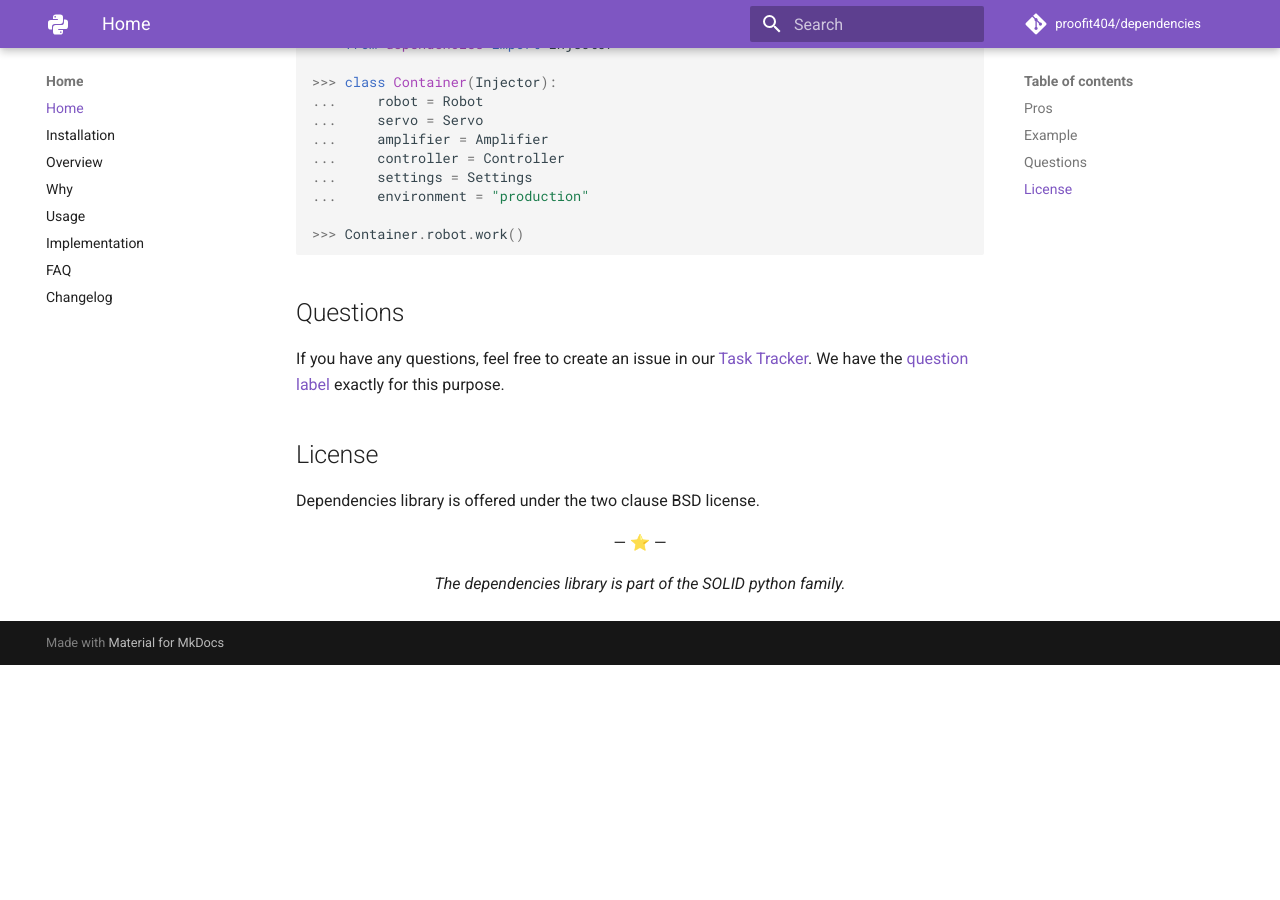
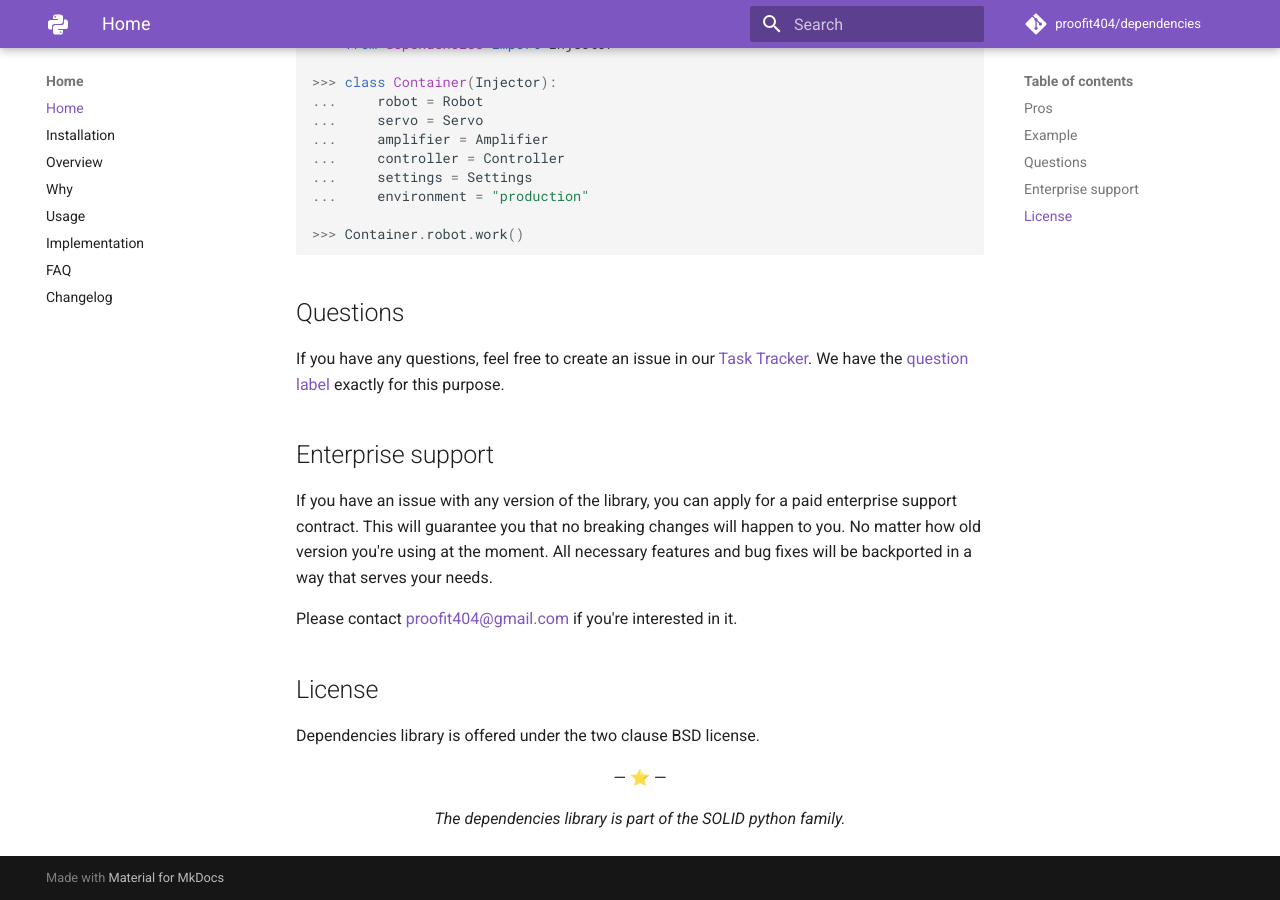
Before and after one commit to proofit404/dependencies, an MkDocs documentation site: the page built from docs/index.md, in a window 1280 px wide and 900 px high, scrolled down 1208 px. Built offline with MkDocs 1.6.1 and Material for MkDocs 9.7.7, drawn with Linux system fonts in a browser that asks for light colours; comment, search, counter and statistics services are not loaded; before the commit the page ends 1873 px from its top, so only the background shows below that.

Commit message:
docs: introduce enterprise support

```diff
--- a/docs/index.md
+++ b/docs/index.md
@@ -75,6 +75,17 @@
 [question label](https://github.com/proofit404/dependencies/issues?q=is%3Aopen+is%3Aissue+label%3Aquestion)
 exactly for this purpose.
 
+## Enterprise support
+
+If you have an issue with any version of the library, you can apply for a paid
+enterprise support contract. This will guarantee you that no breaking changes
+will happen to you. No matter how old version you're using at the moment. All
+necessary features and bug fixes will be backported in a way that serves your
+needs.
+
+Please contact [proofit404@gmail.com](mailto:proofit404@gmail.com) if you're
+interested in it.
+
 ## License
 
 Dependencies library is offered under the two clause BSD license.
```
